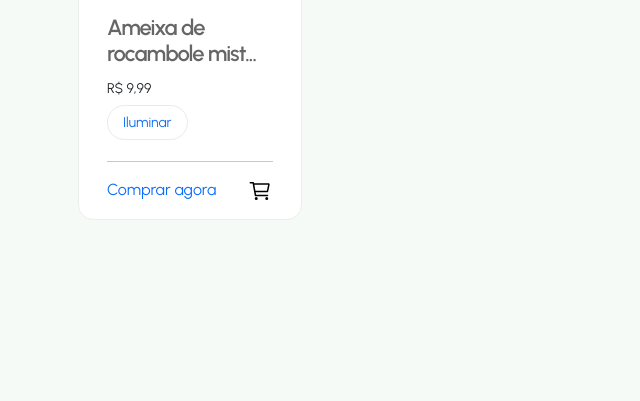
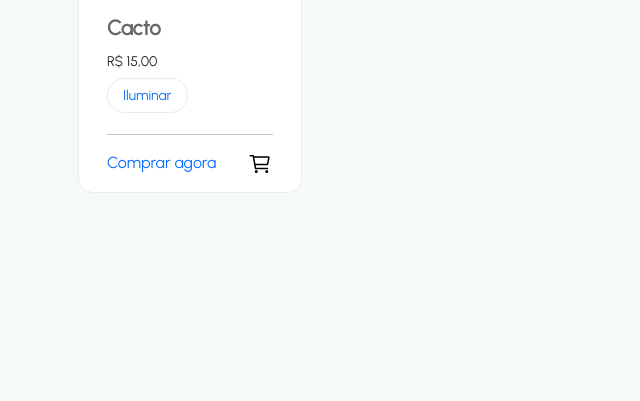
Before and after one commit to DBDev90/PROJETO_SMIMA, an ASP.NET Core app: page /Produtos/IndexProduto in a window 1280 px wide. Shown: the part 1965-2366 px from the top of the page, without its empty margins (0-640 px from the left). Run offline with ASP.NET Core 8, Linux system fonts and the light colour scheme.

Commit message:
Últimas Atualizações

```diff
--- a/PROJETO_SMIMA/Views/Produtos/Create.cshtml
+++ b/PROJETO_SMIMA/Views/Produtos/Create.cshtml
@@ -5,9 +5,7 @@
     Layout = "~/Views/Shared/_Layout.cshtml";
 }
 
-<h1>Create</h1>
-
-<h4>Produto</h4>
+<h4>Cadastrar Produto</h4>
 <hr />
 <div class="row">
     <div class="col-md-4">
--- a/PROJETO_SMIMA/Views/Produtos/Delete.cshtml
+++ b/PROJETO_SMIMA/Views/Produtos/Delete.cshtml
@@ -5,11 +5,11 @@
     Layout = "~/Views/Shared/_Layout.cshtml";
 }
 
-<h1>Delete</h1>
+<h3>Delete</h3>
 
-<h3>Are you sure you want to delete this?</h3>
+<h3>Deseja realmente excluir esse produto?</h3>
 <div>
-    <h4>Produto</h4>
+
     <hr />
     <dl class="row">
         <dt class = "col-sm-2">
--- a/PROJETO_SMIMA/Views/Produtos/Details.cshtml
+++ b/PROJETO_SMIMA/Views/Produtos/Details.cshtml
@@ -5,10 +5,10 @@
     Layout = "~/Views/Shared/_Layout.cshtml";
 }
 
-<h1>Details</h1>
+<h4>Detalhes de Produto</h4>
 
 <div>
-    <h4>Produto</h4>
+  @*  <h4>Produto</h4>*@
     <hr />
     <dl class="row">
         <dt class = "col-sm-2">
--- a/PROJETO_SMIMA/Views/Produtos/Edit.cshtml
+++ b/PROJETO_SMIMA/Views/Produtos/Edit.cshtml
@@ -5,9 +5,8 @@
     Layout = "~/Views/Shared/_Layout.cshtml";
 }
 
-<h1>Edit</h1>
 
-<h4>Produto</h4>
+<h4>Editar Produto</h4>
 <hr />
 <div class="row">
     <div class="col-md-4">
--- a/PROJETO_SMIMA/Views/Produtos/IndexProduto.cshtml
+++ b/PROJETO_SMIMA/Views/Produtos/IndexProduto.cshtml
@@ -129,9 +129,67 @@
                 <hr class="hr hr-blurry" />
                 <!-- Produtos -->
                 <div class="card" style="width: 14rem;">
-                    <img src="~/images/products/frutas.png" class="card-img-top img-product" alt="Planta de venda" />
+                    <img src="~/images/Plantas/Lírio.png" class="card-img-top img-product" alt="Planta de venda" />
                     <div class="card-body">
-                        <h6 class="card-title h6-title" id="title-product">Ameixa de rocambole misturada com cebola e vinagre</h6>
+                        <h6 class="card-title h6-title" id="title-product">Lírio</h6>
+                        <!-- <p class="card-text">Some quick example text to build on the card title and make up the bulk of the card's content.</p> -->
+                        <small>R$ 12,99</small>
+
+                        <div class="tags-block">
+                            <a href="#" class="tags-block-link">
+                                Iluminar
+                            </a>
+                        </div>
+
+                        <hr class="hr hr-blurry" />
+                        <a href="#" class="card-link">Comprar agora</a>
+                        <a class="" type="button"><img src="~/images/icons/icon-cart.svg" class="icon-cart-product" alt="Carrinho"></a>
+                    </div>
+                </div>
+
+                <div class="card" style="width: 14rem;">
+                    <img src="~/images/Plantas/Bonsai.jpg" class="card-img-top img-product" alt="Planta de venda" />
+                    <div class="card-body">
+                        <h6 class="card-title h6-title" id="title-product">Bonsai Japonês</h6>
+                        <!-- <p class="card-text">Some quick example text to build on the card title and make up the bulk of the card's content.</p> -->
+                        <small>R$ 29,99</small>
+
+                        <div class="tags-block">
+                            <a href="#" class="tags-block-link">
+                                Iluminar
+                            </a>
+                        </div>
+
+                        <hr class="hr hr-blurry" />
+                        <a href="#" class="card-link">Comprar agora</a>
+                        <a class="" type="button"><img src="~/images/icons/icon-cart.svg" class="icon-cart-product" alt="Carrinho"></a>
+                    </div>
+                </div>
+
+                <div class="card" style="width: 14rem;">
+                    <img src="~/images/Plantas/flor de maio.png" class="card-img-top img-product" alt="Planta de venda" />
+                    <div class="card-body">
+                        <h6 class="card-title h6-title" id="title-product">Uma flor que se destaca pela beleza e rsistência.</h6>
+                        <!-- <p class="card-text">Some quick example text to build on the card title and make up the bulk of the card's content.</p> -->
+                        <small>R$ 50,00</small>
+
+                        <div class="tags-block">
+                            <a href="#" class="tags-block-link">
+                                Planta
+                            </a>
+
+                        </div>
+
+                        <hr class="hr hr-blurry" />
+                        <a href="#" class="card-link">Comprar agora</a>
+                        <a class="" type="button"><img src="~/images/icons/icon-cart.svg" class="icon-cart-product" alt="Carrinho"></a>
+                    </div>
+                </div>
+
+                <div class="card" style="width: 14rem;">
+                    <img src="~/images/Plantas/orquidea.png" class="card-img-top img-product" alt="Planta de venda" />
+                    <div class="card-body">
+                        <h6 class="card-title h6-title" id="title-product">Orquidea</h6>
                         <!-- <p class="card-text">Some quick example text to build on the card title and make up the bulk of the card's content.</p> -->
                         <small>R$ 9,99</small>
 
@@ -148,68 +206,11 @@
                 </div>
 
                 <div class="card" style="width: 14rem;">
-                    <img src="~/images/products/frutas.png" class="card-img-top img-product" alt="Planta de venda" />
+                    <img src="~/images/Plantas/cacto.png" class="card-img-top img-product" alt="Planta de venda" />
                     <div class="card-body">
-                        <h6 class="card-title h6-title" id="title-product">Ameixa de rocambole misturada com cebola e vinagre</h6>
+                        <h6 class="card-title h6-title" id="title-product">Cacto</h6>
                         <!-- <p class="card-text">Some quick example text to build on the card title and make up the bulk of the card's content.</p> -->
-                        <small>R$ 9,99</small>
-
-                        <div class="tags-block">
-                            <a href="#" class="tags-block-link">
-                                Iluminar
-                            </a>
-                        </div>
-
-                        <hr class="hr hr-blurry" />
-                        <a href="#" class="card-link">Comprar agora</a>
-                        <a class="" type="button"><img src="~/images/icons/icon-cart.svg" class="icon-cart-product" alt="Carrinho"></a>
-                    </div>
-                </div>
-
-                <div class="card" style="width: 14rem;">
-                    <img src="~/images/products/frutas.png" class="card-img-top img-product" alt="Planta de venda" />
-                    <div class="card-body">
-                        <h6 class="card-title h6-title" id="title-product">Ameixa de rocambole misturada com cebola e vinagre</h6>
-                        <!-- <p class="card-text">Some quick example text to build on the card title and make up the bulk of the card's content.</p> -->
-                        <small>R$ 9,99</small>
-
-                        <div class="tags-block">
-                            <a href="#" class="tags-block-link">
-                                Iluminar
-                            </a>
-                        </div>
-
-                        <hr class="hr hr-blurry" />
-                        <a href="#" class="card-link">Comprar agora</a>
-                        <a class="" type="button"><img src="~/images/icons/icon-cart.svg" class="icon-cart-product" alt="Carrinho"></a>
-                    </div>
-                </div>
-
-                <div class="card" style="width: 14rem;">
-                    <img src="~/images/products/frutas.png" class="card-img-top img-product" alt="Planta de venda" />
-                    <div class="card-body">
-                        <h6 class="card-title h6-title" id="title-product">Ameixa de rocambole misturada com cebola e vinagre</h6>
-                        <!-- <p class="card-text">Some quick example text to build on the card title and make up the bulk of the card's content.</p> -->
-                        <small>R$ 9,99</small>
-
-                        <div class="tags-block">
-                            <a href="#" class="tags-block-link">
-                                Iluminar
-                            </a>
-                        </div>
-
-                        <hr class="hr hr-blurry" />
-                        <a href="#" class="card-link">Comprar agora</a>
-                        <a class="" type="button"><img src="~/images/icons/icon-cart.svg" class="icon-cart-product" alt="Carrinho"></a>
-                    </div>
-                </div>
-
-                <div class="card" style="width: 14rem;">
-                    <img src="~/images/products/frutas.png" class="card-img-top img-product" alt="Planta de venda" />
-                    <div class="card-body">
-                        <h6 class="card-title h6-title" id="title-product">Ameixa de rocambole misturada com cebola e vinagre</h6>
-                        <!-- <p class="card-text">Some quick example text to build on the card title and make up the bulk of the card's content.</p> -->
-                        <small>R$ 9,99</small>
+                        <small>R$ 15,00</small>
 
                         <div class="tags-block">
                             <a href="#" class="tags-block-link">
@@ -237,9 +238,9 @@
                 <hr class="hr hr-blurry" />
                 <!-- Produtos -->
                 <div class="card" style="width: 14rem;">
-                    <img src="~/images/products/frutas.png" class="card-img-top img-product" alt="Planta de venda" />
+                    <img src="~/images/Plantas/begonia.png" class="card-img-top img-product" alt="Planta de venda" />
                     <div class="card-body">
-                        <h6 class="card-title h6-title" id="title-product">Ameixa de rocambole misturada com cebola e vinagre</h6>
+                        <h6 class="card-title h6-title" id="title-product">Begonia</h6>
                         <!-- <p class="card-text">Some quick example text to build on the card title and make up the bulk of the card's content.</p> -->
                         <small>R$ 9,99</small>
 
@@ -256,11 +257,11 @@
                 </div>
 
                 <div class="card" style="width: 14rem;">
-                    <img src="~/images/products/frutas.png" class="card-img-top img-product" alt="Planta de venda" />
+                    <img src="~/images/Plantas/pilea.png" class="card-img-top img-product" alt="Planta de venda" />
                     <div class="card-body">
-                        <h6 class="card-title h6-title" id="title-product">Ameixa de rocambole misturada com cebola e vinagre</h6>
+                        <h6 class="card-title h6-title" id="title-product">Pilea</h6>
                         <!-- <p class="card-text">Some quick example text to build on the card title and make up the bulk of the card's content.</p> -->
-                        <small>R$ 9,99</small>
+                        <small>R$ 40,50</small>
 
                         <div class="tags-block">
                             <a href="#" class="tags-block-link">
@@ -275,11 +276,11 @@
                 </div>
 
                 <div class="card" style="width: 14rem;">
-                    <img src="~/images/products/frutas.png" class="card-img-top img-product" alt="Planta de venda" />
+                    <img src="~/images/Plantas/Monstera1.jpeg" class="card-img-top img-product" alt="Planta de venda" />
                     <div class="card-body">
-                        <h6 class="card-title h6-title" id="title-product">Ameixa de rocambole misturada com cebola e vinagre</h6>
+                        <h6 class="card-title h6-title" id="title-product">Monstera</h6>
                         <!-- <p class="card-text">Some quick example text to build on the card title and make up the bulk of the card's content.</p> -->
-                        <small>R$ 9,99</small>
+                        <small>R$ 42,90</small>
 
                         <div class="tags-block">
                             <a href="#" class="tags-block-link">
@@ -294,15 +295,15 @@
                 </div>
 
                 <div class="card" style="width: 14rem;">
-                    <img src="~/images/products/frutas.png" class="card-img-top img-product" alt="Planta de venda" />
+                    <img src="~/images/Plantas/Espada de são Jorge.jpeg" class="card-img-top img-product" alt="Planta de venda" />
                     <div class="card-body">
-                        <h6 class="card-title h6-title" id="title-product">Ameixa de rocambole misturada com cebola e vinagre</h6>
+                        <h6 class="card-title h6-title" id="title-product">Espada de são Jorge</h6>
                         <!-- <p class="card-text">Some quick example text to build on the card title and make up the bulk of the card's content.</p> -->
                         <small>R$ 9,99</small>
 
                         <div class="tags-block">
                             <a href="#" class="tags-block-link">
-                                Iluminar
+                                Planta
                             </a>
                         </div>
 
@@ -313,9 +314,9 @@
                 </div>
 
                 <div class="card" style="width: 14rem;">
-                    <img src="~/images/products/frutas.png" class="card-img-top img-product" alt="Planta de venda" />
+                    <img src="~/images/Plantas/Samambaia.jpeg" class="card-img-top img-product" alt="Planta de venda" />
                     <div class="card-body">
-                        <h6 class="card-title h6-title" id="title-product">Ameixa de rocambole misturada com cebola e vinagre</h6>
+                        <h6 class="card-title h6-title" id="title-product">Samambaia</h6>
                         <!-- <p class="card-text">Some quick example text to build on the card title and make up the bulk of the card's content.</p> -->
                         <small>R$ 9,99</small>
 
--- a/PROJETO_SMIMA/Views/Usuarios/Delete.cshtml
+++ b/PROJETO_SMIMA/Views/Usuarios/Delete.cshtml
@@ -5,11 +5,11 @@
     Layout = "~/Views/Shared/_Layout.cshtml";
 }
 
-<h1>Delete</h1>
 
-<h3>Are you sure you want to delete this?</h3>
+
+<h3>Deseja realmente excluir esse usuário?</h3>
 <div>
-    <h4>Usuario</h4>
+
     <hr />
     <dl class="row">
         <dt class = "col-sm-2">
--- a/PROJETO_SMIMA/Views/Usuarios/Details.cshtml
+++ b/PROJETO_SMIMA/Views/Usuarios/Details.cshtml
@@ -5,10 +5,10 @@
     Layout = "~/Views/Shared/_Layout.cshtml";
 }
 
-<h1>Details</h1>
+<h3>Detalhes do Usuário</h3>
 
 <div>
-    <h4>Usuario</h4>
+    <@*h4>Usuario</h4>*@
     <hr />
     <dl class="row">
         <dt class = "col-sm-2">
--- a/PROJETO_SMIMA/Views/Usuarios/Edit.cshtml
+++ b/PROJETO_SMIMA/Views/Usuarios/Edit.cshtml
@@ -5,9 +5,9 @@
     Layout = "~/Views/Shared/_Layout.cshtml";
 }
 
-<h1>Edit</h1>
 
-<h4>Usuario</h4>
+
+<h4>Editar Usuario</h4>
 <hr />
 <div class="row">
     <div class="col-md-4">
```
Also changed, not shown: PROJETO_SMIMA/wwwroot/images/Plantas/Espada de são Jorge.jpeg (added), PROJETO_SMIMA/wwwroot/images/Plantas/Monstera.jpeg (added), PROJETO_SMIMA/wwwroot/images/Plantas/Monstera1.jpeg (added), PROJETO_SMIMA/wwwroot/images/Plantas/Samambaia.jpeg (added), 5 other files.
